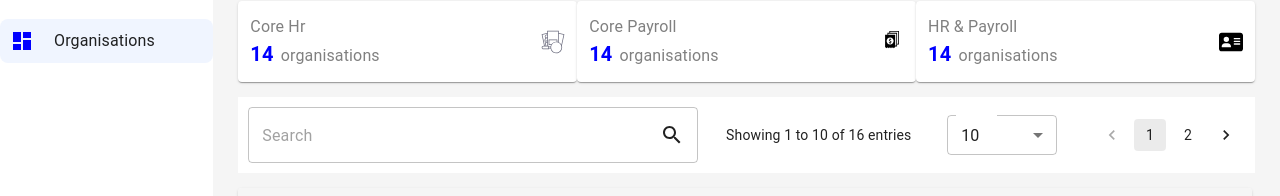
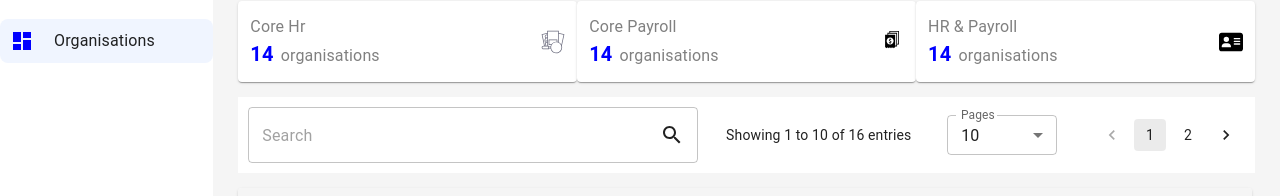
Before and after one commit to A-n-u-O/hrms, a React (Create React App) app: page /Dashboard in a window 1280 px wide. Shown: the part 114-310 px from the top of the page. Built offline with nearby package versions, Linux system fonts and the light colour scheme.

Commit message:
input label edited

```diff
--- a/src/components/SearchBar.tsx
+++ b/src/components/SearchBar.tsx
@@ -10,9 +10,6 @@ import {
   Typography,
 } from "@mui/material";
 import SearchIcon from "@mui/icons-material/Search";
-import ArrowBackIosIcon from "@mui/icons-material/ArrowBackIos";
-import ArrowForwardIosIcon from "@mui/icons-material/ArrowForwardIos";
-import { useState } from "react";
 
 const noOfItems = [10, 5, 3];
 
@@ -22,7 +19,7 @@ type SearchBarProps = {
   pageSize: string | number;
   handlePageSize: (value: string | number) => void;
   page: number;
-  handlepage: (search: number) => void;
+  handlePage: (search: number) => void;
   total: number;
 };
 
@@ -32,7 +29,7 @@ const SearchBar = ({
   pageSize,
   handlePageSize,
   page,
-  handlepage,
+  handlePage,
   total,
 }: SearchBarProps) => {
   const numberPage = (page - 1) * Number(pageSize) + 1;
@@ -70,13 +67,14 @@ const SearchBar = ({
           Showing {numberPage} to {currentPage} of {total} entries
         </Typography>
         <FormControl sx={{ m: 1, width: "110px", border: "none" }} size="small">
+        <InputLabel id="demo-select-small-label">Pages</InputLabel>
           <Select
             id="demo-select-small"
             value={pageSize}
             label="items"
             onChange={(e) => {
               handlePageSize(e.target.value);
-              handlepage(1);
+              handlePage(1);
             }}
           >
             {/* <MenuItem value="">
@@ -94,7 +92,7 @@ const SearchBar = ({
             shape="rounded"
             page={page}
             onChange={(e, value) => {
-              handlepage(value);
+              handlePage(value);
             }}
             sx={{ fontSize: "15px" }}
           />
--- a/src/components/Table.tsx
+++ b/src/components/Table.tsx
@@ -1,4 +1,3 @@
-import * as React from "react";
 import Table from "@mui/material/Table";
 import TableBody from "@mui/material/TableBody";
 import TableCell from "@mui/material/TableCell";
@@ -45,7 +44,7 @@ export default function MUITable({
         handlePageSize={handlePageSize}
         page={page}
         total={total}
-        handlepage={handlePage}
+        handlePage={handlePage}
       />
       <TableContainer
         component={Paper}
@@ -55,16 +54,14 @@ export default function MUITable({
           marginRight: "30px",
           marginLeft: "25px",
           width: "95%",
-        }}
-      >
+        }}>
         <Table sx={{ minWidth: 650 }} aria-label="simple table">
           <TableHead sx={{ backgroundColor: "#F5F5F5" }}>
             <TableRow>
               {columnHead.map((item) => {
                 return (
                   <TableCell
-                    sx={{ padding: "6px", color: "grey", fontSize: "15px" }}
-                  >
+                    sx={{ padding: "6px", color: "grey", fontSize: "15px" }}>
                     {item.label}
                   </TableCell>
                 );
```
